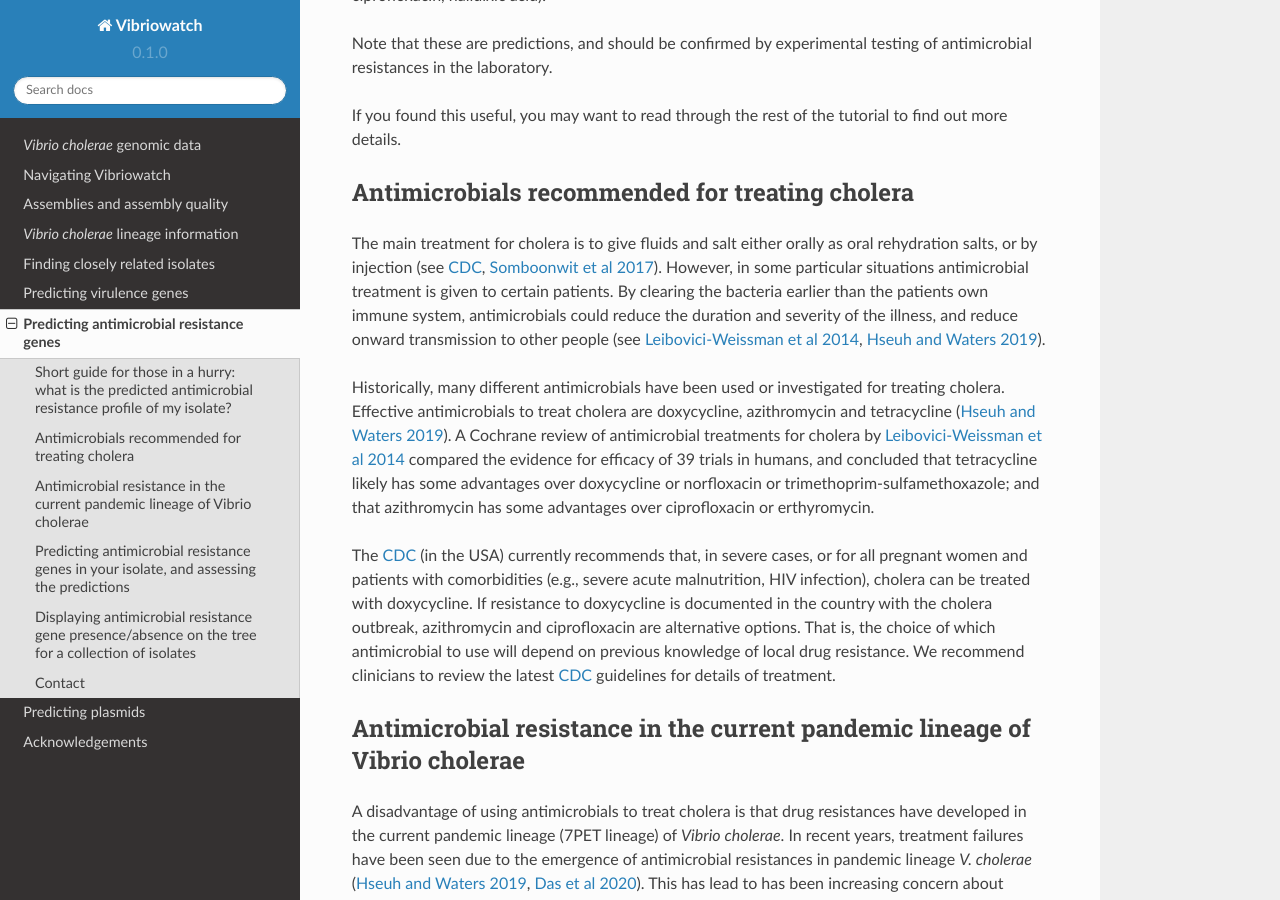
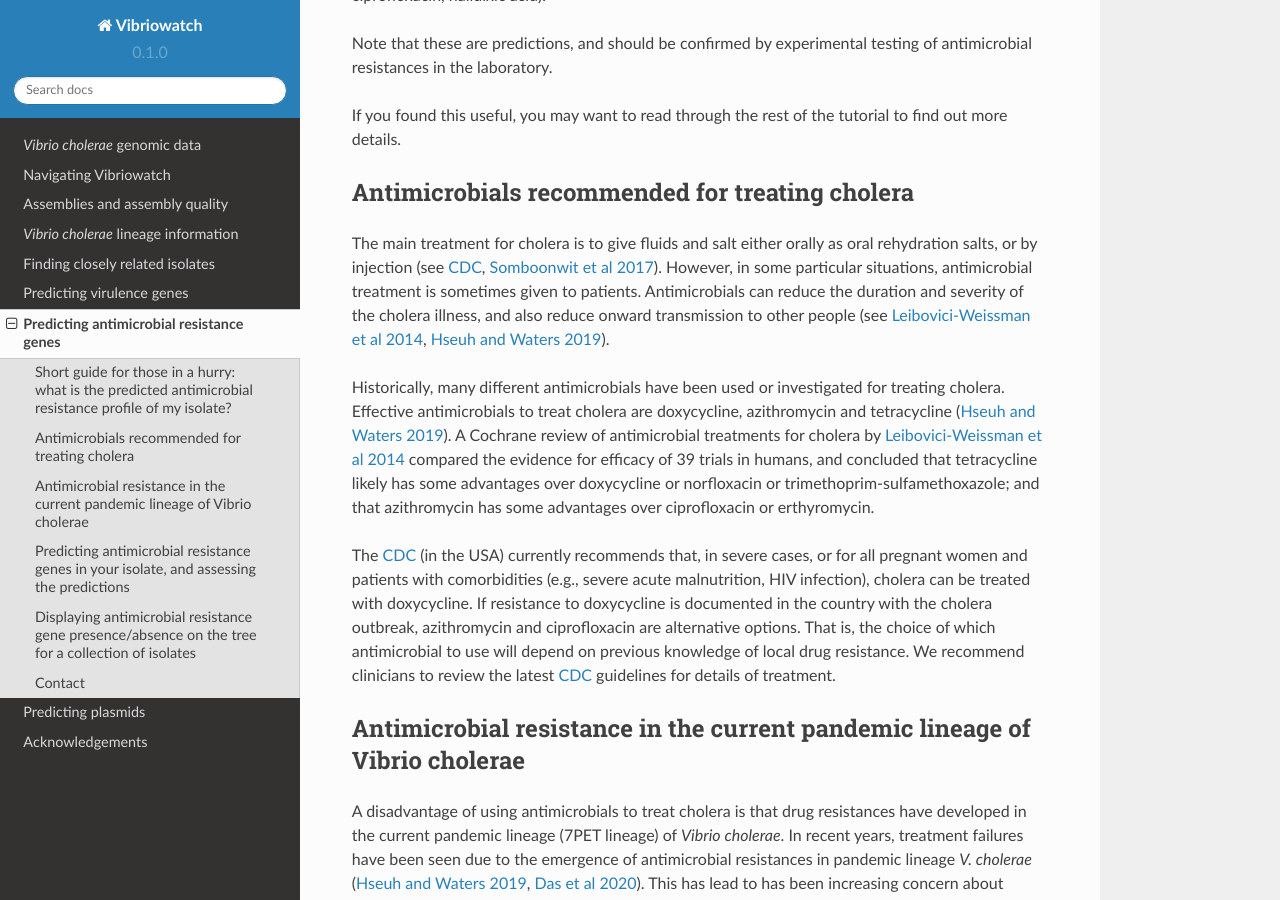
Before and after one commit to avrilcoghlan/vibriowatch, a Sphinx documentation site: the page built from docs/source/AMR.rst, in a window 1280 px wide and 900 px high, scrolled down 2522 px. Built offline with Sphinx 7.4.7 and the Read the Docs theme 2.0.0, drawn with Linux system fonts in a browser that asks for light colours.

Commit message:
Update AMR.rst
Updated reasons for using antimicrobials

```diff
--- a/docs/source/AMR.rst
+++ b/docs/source/AMR.rst
@@ -56,9 +56,9 @@ Antimicrobials recommended for treating cholera
 -----------------------------------------------
 
 The main treatment for cholera is to give fluids and salt either orally as oral rehydration salts, or
-by injection (see `CDC`_, `Somboonwit et al 2017`_). However, in some particular situations antimicrobial treatment is given to certain patients.
-By clearing the bacteria earlier than the patients own immune system, antimicrobials could reduce the duration and severity
-of the illness, and reduce onward transmission to other people (see `Leibovici-Weissman et al 2014`_, `Hseuh and Waters 2019`_).
+by injection (see `CDC`_, `Somboonwit et al 2017`_). However, in some particular situations, antimicrobial treatment is sometimes given to patients.
+Antimicrobials can reduce the duration and severity
+of the cholera illness, and also reduce onward transmission to other people (see `Leibovici-Weissman et al 2014`_, `Hseuh and Waters 2019`_).
 
 .. _CDC: https://www.cdc.gov/cholera/treatment/antibiotic-treatment.html
 
```
